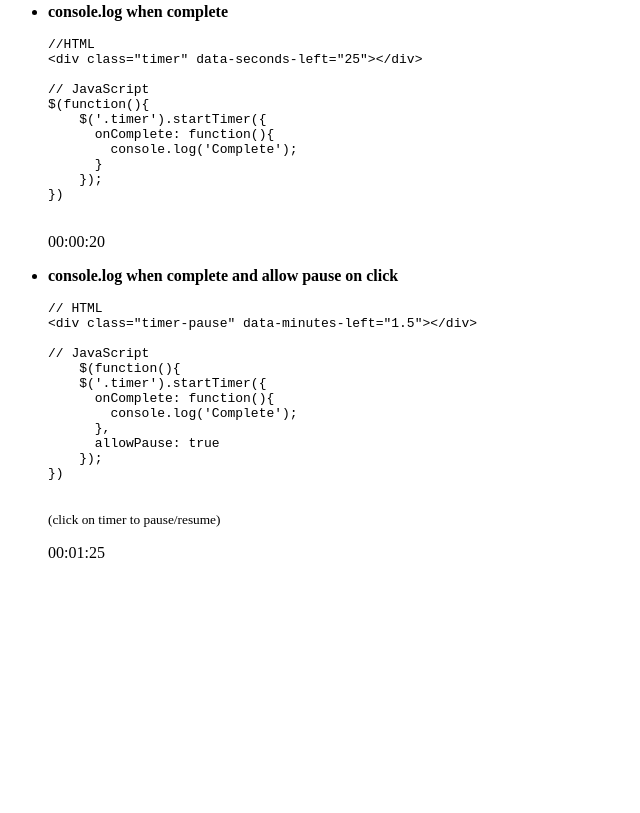
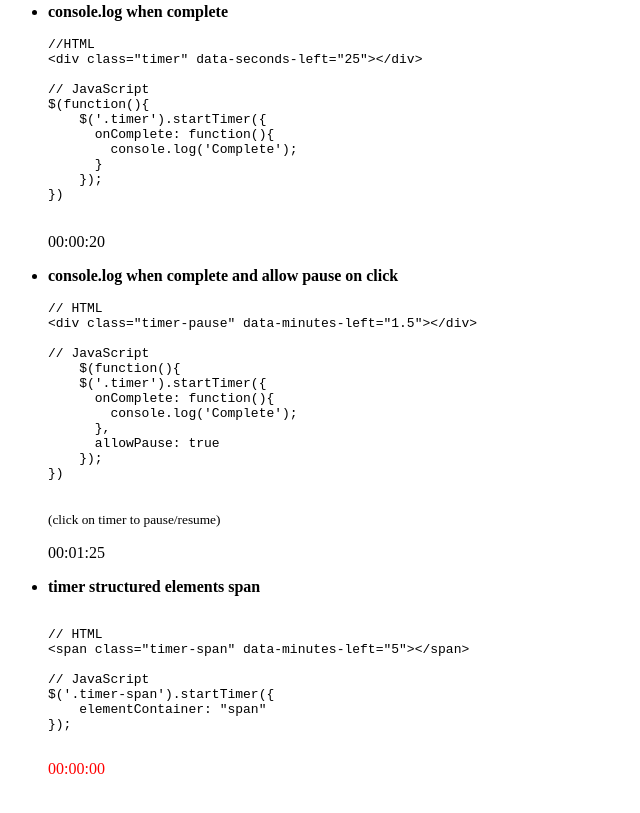
Before and after one commit to caike/jQuery-Simple-Timer, a website: page examples/index.html in a window 1280 px wide. Shown: the part 537-1350 px from the top of the page, without its empty margins (0-640 px from the left). Before the commit the page ends 1115 px from the top, so only its background shows below. Drawn offline with Linux system fonts and the light colour scheme.

Commit message:
Example configuration.

```diff
--- a/examples/index.html
+++ b/examples/index.html
@@ -78,7 +78,24 @@ $(function(){
     <div class="timer-pause" data-minutes-left="1.5"></div>
   </p>
 </li>
+
+<li>
+    <p><strong>timer structured elements span</strong></p>
+    <p><pre><code>
+// HTML
+&lt;span class="timer-span" data-minutes-left="5"&gt;&lt;/span&gt;
+
+// JavaScript
+$('.timer-span').startTimer({
+    elementContainer: "span"
+});
+    </code></pre>
+    <span class="timer-span" data-seconds-left="5"></span>
+</li>
 </ul>
+<br/>
+<br/>
+<br/>
 <style>
 .jst-hours {
   float: left;
@@ -103,6 +120,10 @@ $(function(){
 
     $('.timer-quick').startTimer();
 
+    $('.timer-span').startTimer({
+        elementContainer: "span"
+    });
+
     $('.timer').startTimer({
       onComplete: function(){
         console.log('Complete');
```
